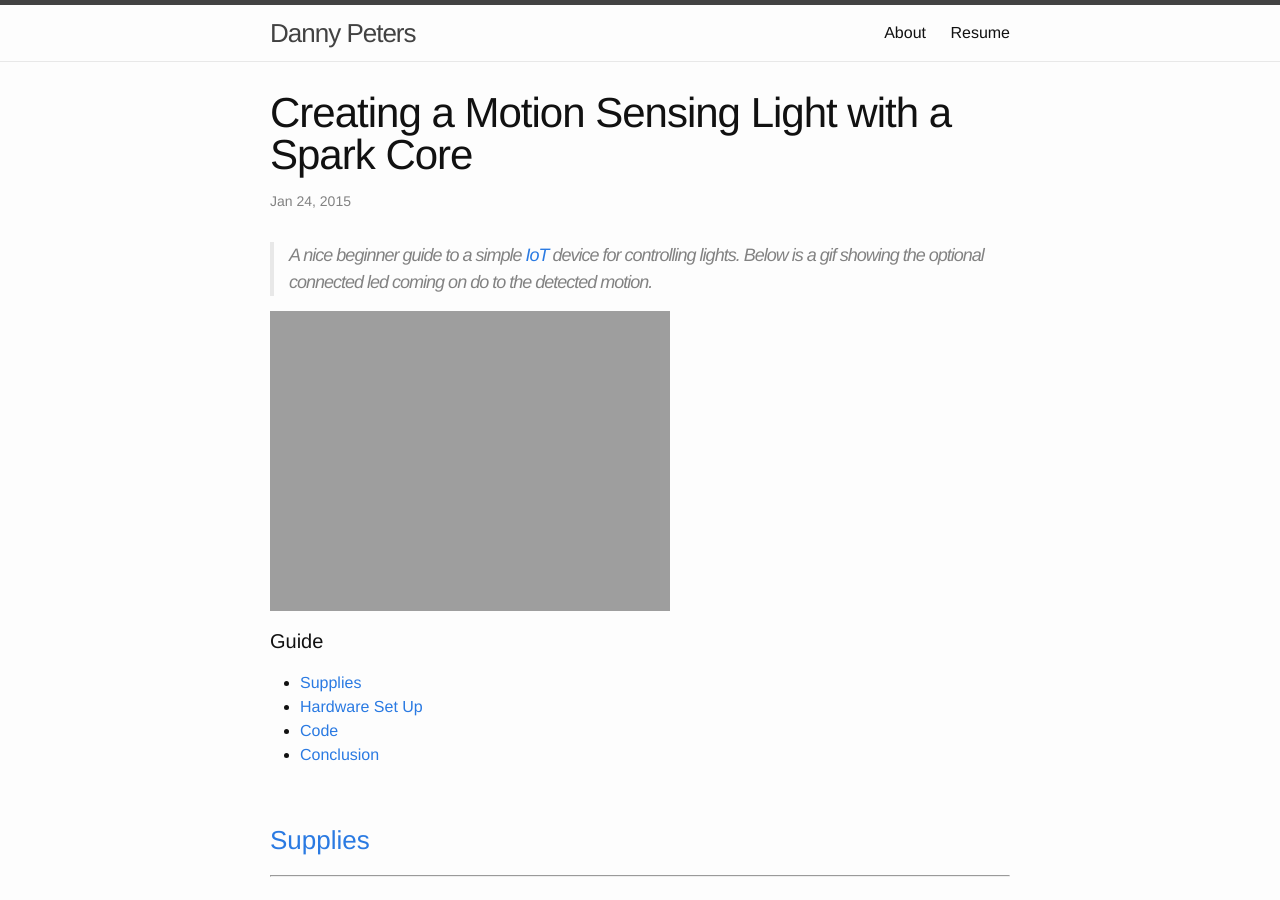
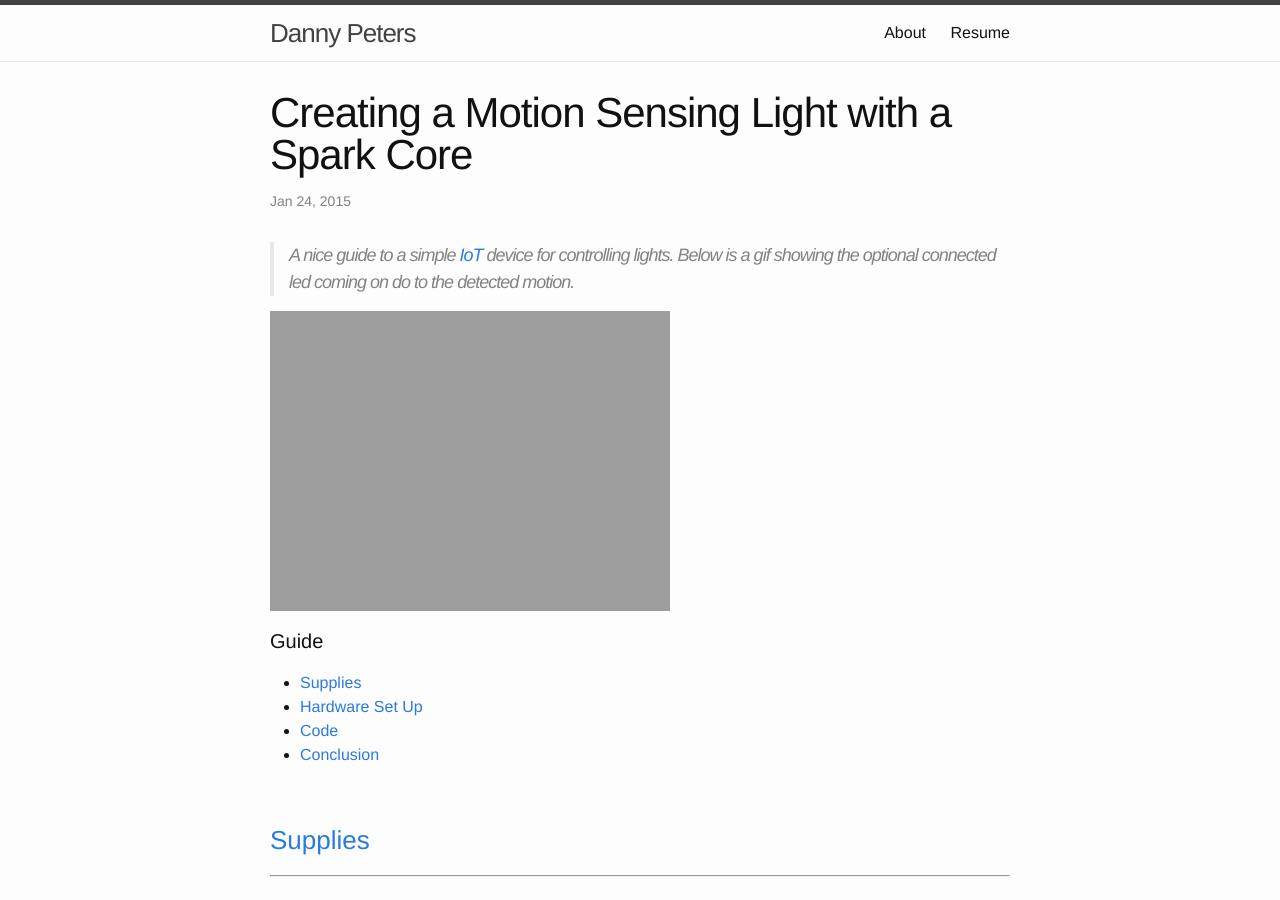
Before and after one commit to danmanstx/dannypetersme, a Jekyll site: the page built from _posts/2015-01-24-spark-core-motion-light.markdown, in a window 1280 px wide and 900 px high. Built offline with Jekyll 4.4.1, drawn with Linux system fonts in a browser that asks for light colours; comment, search, counter and statistics services are not loaded.

```diff
--- a/_posts/2015-01-24-spark-core-motion-light.markdown
+++ b/_posts/2015-01-24-spark-core-motion-light.markdown
@@ -6,7 +6,7 @@
 categories: spark
 ---
 
-> A nice beginner guide to a simple [IoT](http://en.wikipedia.org/wiki/Internet_of_Things) device for controlling lights. Below is a gif showing the optional connected led coming on do to the detected motion.
+> A nice guide to a simple [IoT](http://en.wikipedia.org/wiki/Internet_of_Things) device for controlling lights. Below is a gif showing the optional connected led coming on do to the detected motion.
 
 ![light on]({{ site.url }}/assets/light_on.gif)
 
```
